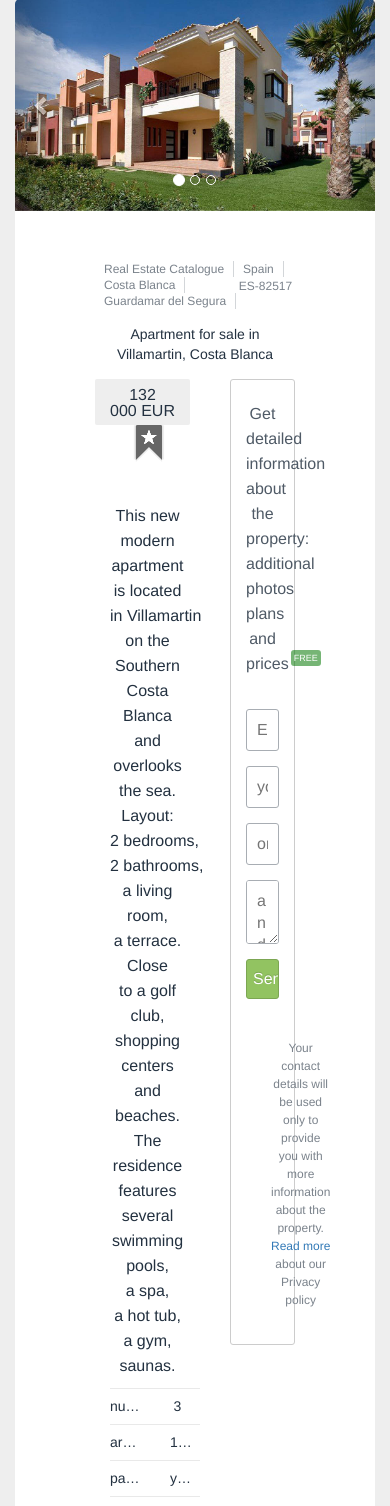
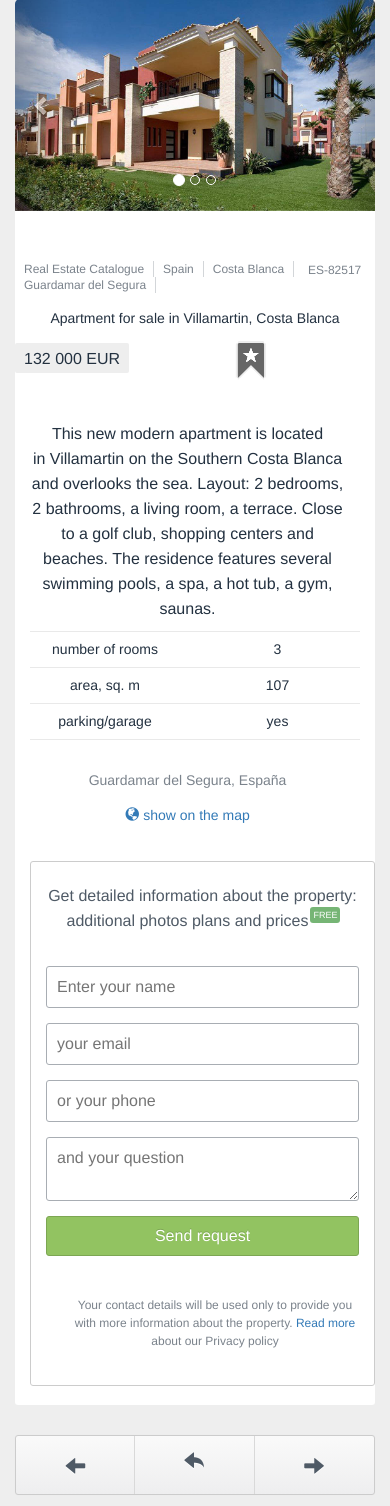
Before and after one commit to usmanali126/realestate, a PHP site: page /single.php in a window 390 px wide. Shown: the part 275-1781 px from the top of the page. Run offline with PHP 8.4, Linux system fonts and the light colour scheme.

Commit message:
fix some front end responsive issue

```diff
--- a/inc/css/custom.css
+++ b/inc/css/custom.css
@@ -515,7 +515,7 @@ a{
     padding-left: 15px;
     padding-right: 15px;
     position: relative;
-    width: 50%;
+    //width: 50%;
 }
 .objects-list-wrapper .object-item .object-inner-wrapper, .init-objects-holder .object-item .object-inner-wrapper {
     border: 1px solid #ccc;
@@ -706,7 +706,7 @@ article.object-item {
 }
 #single-page-object-item .single-object-main-col {
     float: left;
-    width: 60%;
+    //width: 60%;
     min-height: 1px;
     padding-left: 0;
     padding-right: 15px;
@@ -795,7 +795,7 @@ article.object-item {
     padding-right: 0;
     position: relative;
     float: left;
-    width: 40%;
+    //width: 40%;
 }
 .single-object-form-col .object_download_wrap {
     color: #4f5a66;
@@ -1012,3 +1012,15 @@ footer{
     }
 
 }
+@media (min-width: 360px){
+#single-page-object-item .object-info-holder {
+    padding-left: 0px;
+    padding-right: 0px;
+}
+}
+@media (min-width: 320px){
+#single-page-object-item .object-info-holder {
+    padding-left: 0px;
+    padding-right: 0px;
+}
+}
--- a/single.php
+++ b/single.php
@@ -79,7 +79,7 @@ and open the template in the editor.
                         <h1 itemprop="name" class="info-title">Apartment for sale in Villamartin, Costa Blanca</h1>
 
                         <div class="row single-object-row">
-                            <div class="single-object-main-col">
+                            <div class="single-object-main-col col-sm-12 col-md-8">
                                 <div class="row">
                                     <div class="object_info_left col-sm-12">
                                         <div itemtype="http://schema.org/AggregateOffer" itemscope="" itemprop="offers" class="row price-row">
@@ -120,7 +120,7 @@ and open the template in the editor.
                                     </div>
                                 </div>
                             </div>
-                            <div class="single-object-form-col">
+                            <div class="single-object-form-col col-sm-12 col-md-4">
                                 <div class="object_download_wrap clearfix">
                                     <div class="icon-info"></div>
                                     <form method="post" data-remote="true" accept-charset="UTF-8" action="/request" class="new_request" id="object_download_form"><input type="hidden" value="✓" name="utf8">
@@ -189,7 +189,7 @@ and open the template in the editor.
                         <i class="glyphicon glyphicon-arrow-left"></i> <span class="hidden-xs">previous property</span>
                     </a>
 
-                    <a href="" class="col-xs-4 back-btn text-center">
+                    <a href="index.php" class="col-xs-4 back-btn text-center">
                         <i class="glyphicon glyphicon-share-alt icon-flipped"></i> <span class="hidden-xs">back to the list</span>
                     </a>
 
@@ -202,7 +202,7 @@ and open the template in the editor.
 
                 <div id="similar-objects"><h2 class="similar-objects-title">Similar properties for sale:</h2>
                     <div class="init-content-holder objects-list-wrapper" id="init-objects-holder">
-                        <article itemtype="" itemscope="" class="object-item object-item-regular">
+                        <article itemtype="" itemscope="" class="object-item object-item-regular col-xs-12 col-sm-12 col-md-6">
                             <div class="object-inner-wrapper">
 
                                 <div class="object-thumbnail">
@@ -225,7 +225,7 @@ and open the template in the editor.
 
                             </div>
                         </article>
-                        <article itemtype="http://schema.org/Product" itemscope="" class="object-item object-item-regular">
+                        <article itemtype="http://schema.org/Product" itemscope="" class="object-item object-item-regular col-xs-12 col-sm-12 col-md-6">
                             <div class="object-inner-wrapper">
 
                                 <div class="object-thumbnail">
```
